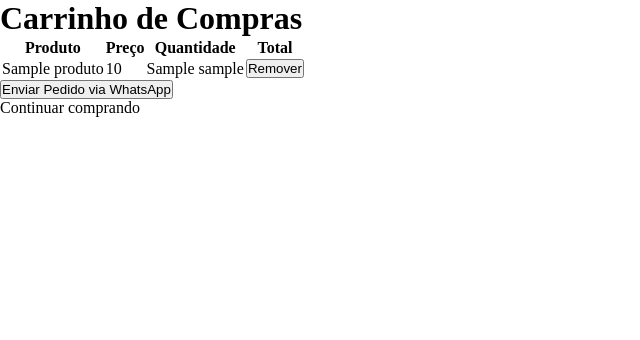
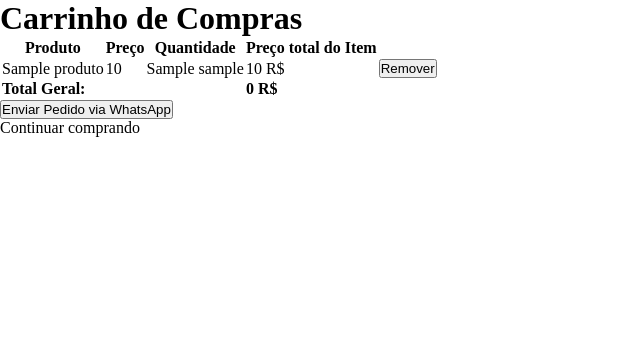
Before and after one commit to GRPeres/AEstudante, a Flask app: template templates/cart.html in a window 1280 px wide. Shown: the part 176-516 px from the top of the page, without its empty margins (0-640 px from the left). Run offline with Flask 3, Linux system fonts and the light colour scheme; the template is opened without the code that fills it: most values are stand-ins (such as "Sample title", 1, 10 or a date in 2020).

Commit message:
preco de produtos no carrinho, mudar quantidade de itens do carrinho no banco

```diff
--- a/main.py
+++ b/main.py
@@ -298,6 +298,25 @@ def search():
                            novidades=promocoes_paginadas,
                            current_page=page,
                            total_pages=total_pages)
+'''
+@app.route('/remover_itens_banco')
+def remover_itens_banco():
+    carrinho = session.get('carrinho', {})
+    dao = DAO()
+    lista_produtos = []
+    # Busca cada produto por id e remove do banco de dados a quantidade vendida ate 0, alem de remover do carrihno
+    for produto_id, quantidade in carrinho.items():
+        produto = dao.readById(produto_id)
+        lista_produtos.append(produto)
+        if produto.quantidade_produtos > quantidade:
+            produto.quantidade_produtos -= quantidade
+        else:
+            produto.quantidade_produtos = 0
+        dao.update(produto)
+    carrinho.clear()
+    session.modified = True
 
+    return redirect(url_for('ver_carrinho'))
+'''
 app.run(debug=True)
 #app.run('0.0.0.0') #so assim para ver imagens
--- a/templates/cart.html
+++ b/templates/cart.html
@@ -83,16 +83,19 @@
       <th>Produto</th>
       <th>Preço</th>
       <th>Quantidade</th>
-          <th>Total</th>
+      <th>Preço total do Item</th>
     </tr>
   </thead>
   <tbody>
+    {% set total_geral = 0 %}
     {% for produto in produtos %}
     <tr>
       <td>{{ produto.nome_produtos }}</td>
       <td>{{ produto.preco_produtos | round(2) }}</td>
       {% set index = produto.id_produtos | string() %}
       <td>{{ carrinho[index] }}</td>
+      {% set total = carrinho[index] * produto.preco_produtos | float %}
+      <td>{{ total | round(2) }} R$</td>
       <td>
         <form
           action="{{ url_for('remover_do_carrinho', produto_id=produto.id_produtos) }}"
@@ -102,13 +105,23 @@
         </form>
       </td>
     </tr>
+    {% set total_geral = total_geral + total %}
     {% else %}
     <tr>
       <td colspan="4">O carrinho está vazio.</td>
     </tr>
     {% endfor %}
   </tbody>
+  {% if produtos %}
+  <tfoot>
+    <tr>
+      <td colspan="3"><strong>Total Geral:</strong></td>
+      <td colspan="2"><strong>{{ total_geral | round(2) }} R$</strong></td>
+    </tr>
+  </tfoot>
+  {% endif %}
 </table>
+
     <form action="{{ url_for('gerar_mensagem') }}" method="get">
       <button type="submit">Enviar Pedido via WhatsApp</button>
     </form>
```
Also changed, not shown: static/images/qrcode_whatsapp.png. Lines whose indentation alone changed are shown as unchanged.
